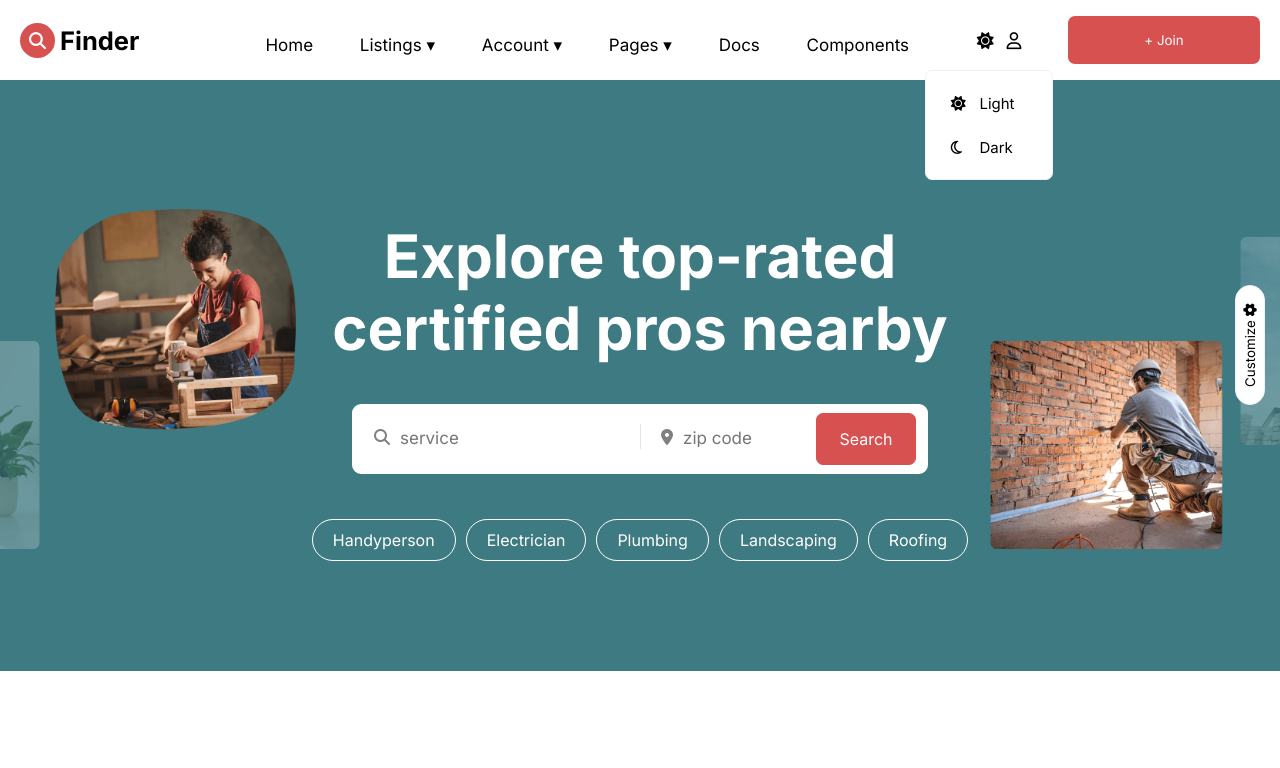
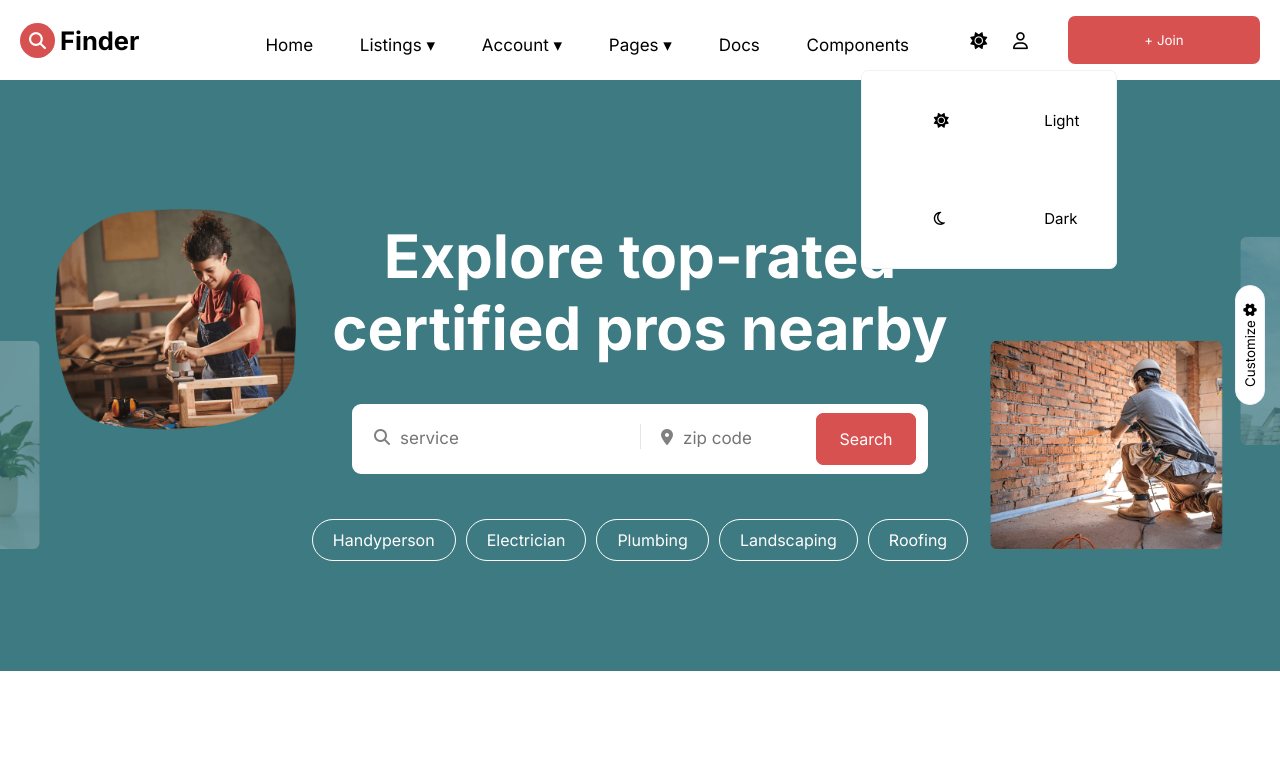
Before and after one commit to ShahdHamdy386/finderwebpage, a plain HTML site: page index.html in a window 1280 px wide. Both pictures are taken after a click on the icon 985 px from the left and 40 px from the top of the page. Shown: the top 768 px of the page. Drawn offline with Linux system fonts and the light colour scheme.

Commit message:
editstyling

```diff
--- a/style.css
+++ b/style.css
@@ -86,7 +86,8 @@ nav .icons{
 nav .icons i{
     color: var(--font);
     transition-duration: 1s;
-    padding: 10%;
+    /* padding: 10%; */
+    margin: 20%;
 }
 nav .icons>i:hover{
     transform: scale(1.3);
@@ -100,8 +101,8 @@ nav .icons ul{
     border: 1px solid #eef1f6;
     list-style: none;
     border-radius: 7px;
-    width: 10%;
-    padding: 10px;
+    width: 20%;
+    padding: 0px 30px;
 }
 nav .icons ul li{
     font-size: 15px;
@@ -145,7 +146,7 @@ nav .baritems ul li ul {
     left: 0;
     background-color: var(--background);
     list-style: none;
-    padding: 0;
+    padding: 10px 20px;
     margin: 0;
     border-radius: 7px;
     box-shadow: 0 4px 8px rgba(0,0,0,0.1);
@@ -166,13 +167,6 @@ nav .baritems ul li ul li:hover {
     border-radius: 0;
 }
 /* nav end */
-
-
-
-
-
-
-
 
 
 /* color selection start */
@@ -1061,7 +1055,7 @@ header .headerlist ul li:hover{
 }
 .section8 .buttomsection div:hover img{
     transform: scale(1.05);
-    aspect-ratio: 1;
+    /* aspect-ratio: 1; */
 }
 .section8 .buttomsection div div{
     width: 100%;
```
